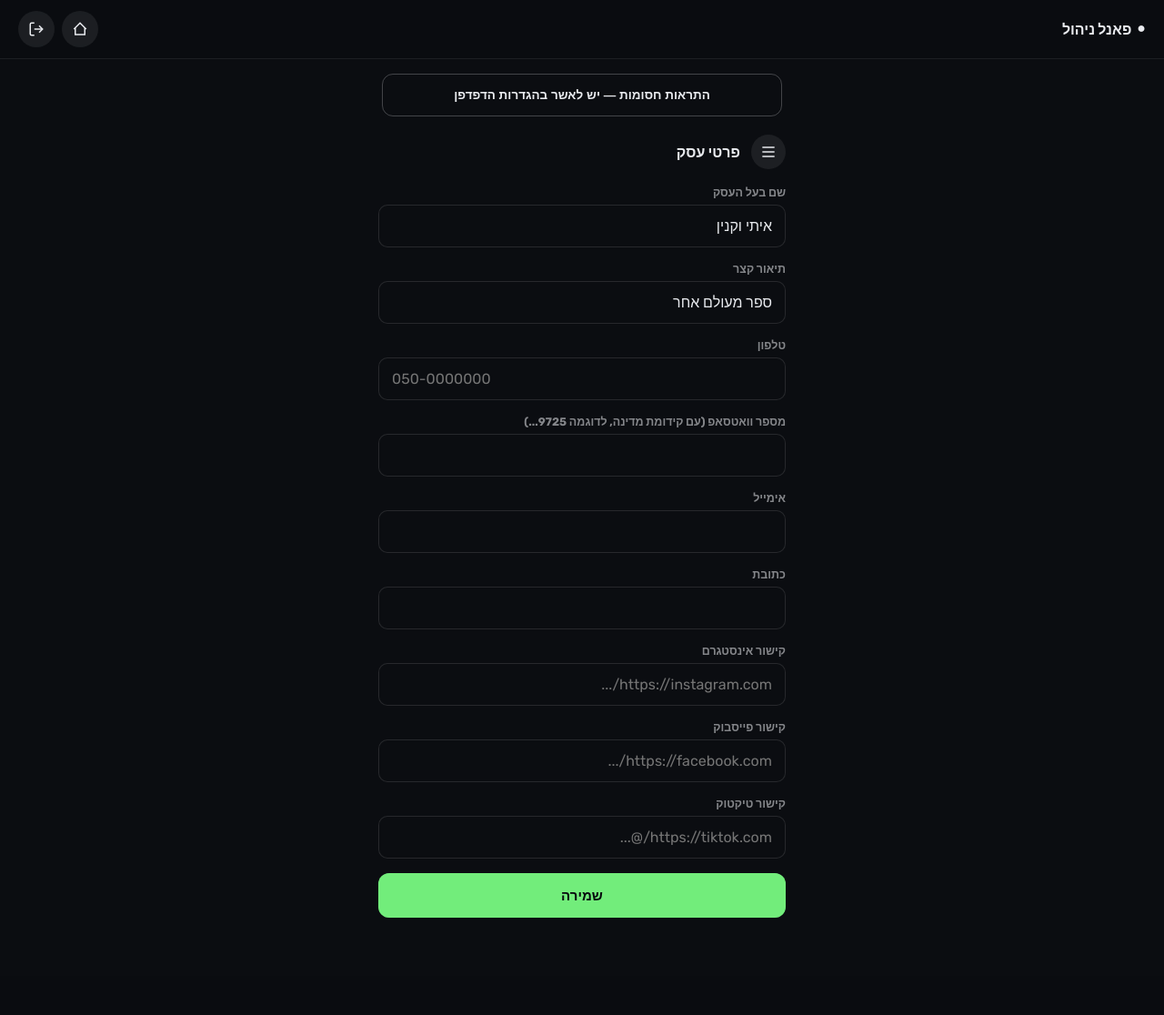
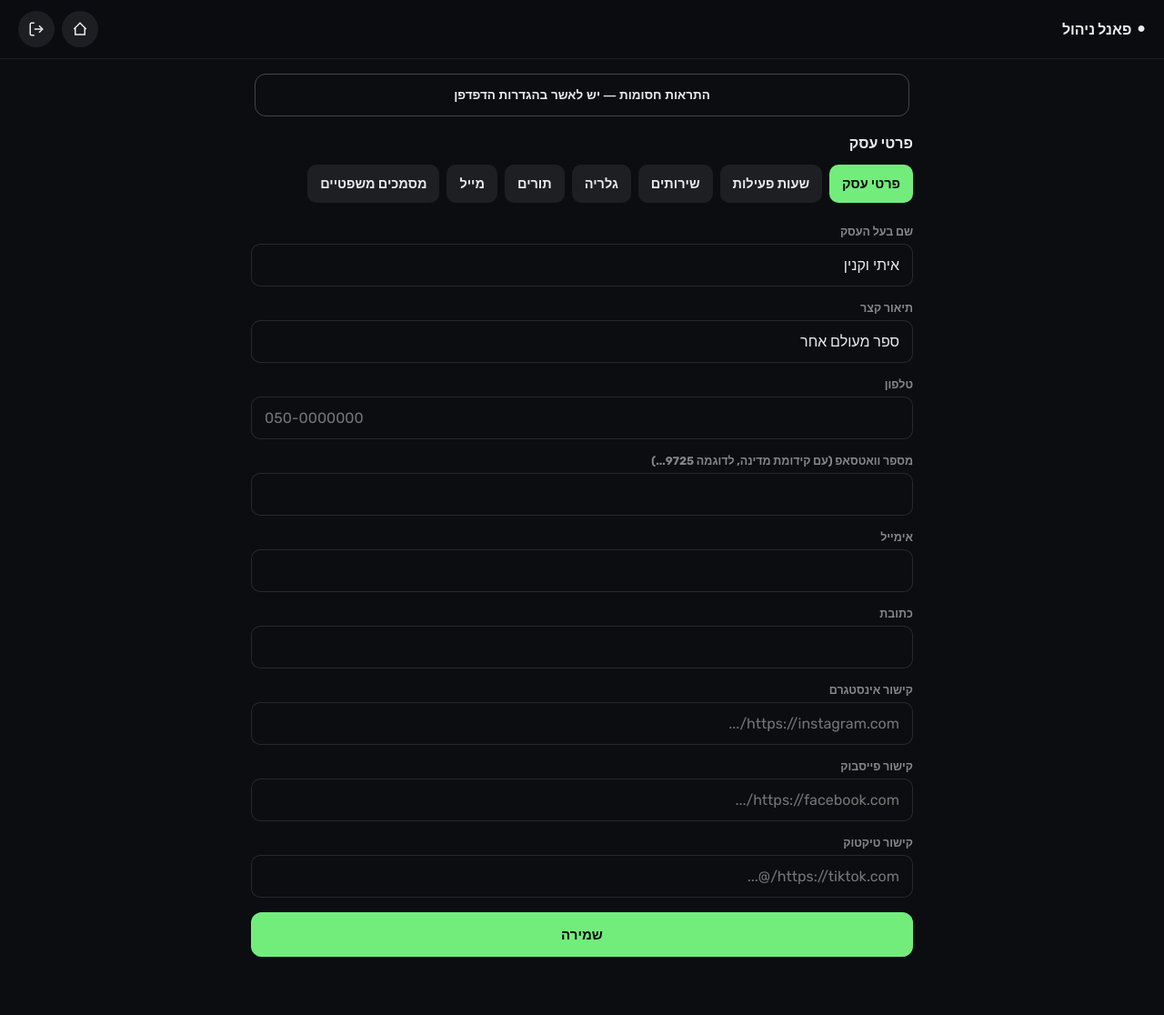
Before and after one commit to BennyTheLion/barber-site, a PHP site: page /admin.php in a window 1280 px wide. Shown: the whole page at 91% size. Before the commit the page ends 1009 px from the top, so only its background shows below. Run offline with PHP 8.4, Linux system fonts and the light colour scheme; the visitor is signed in with stand-in values (Sample User, id 1); data comes from the database, SQL or seed files in the repository; data that the repository does not hold is empty; some libraries are stand-ins or nearby versions.

Commit message:
Make hamburger menu mobile-only and widen layout for desktop
The hamburger was showing on desktop too, with no benefit there since
there's plenty of room for a normal tab row. Added a 700px breakpoint
that hides the hamburger button and lays the same nav items out as an
inline row instead, and widens .wrap so the whole site (not just
admin) uses the extra space on larger screens rather than staying
pinned at a narrow mobile-width column.

Also added filemtime()-based cache-busting query strings to the
style.css/app.js/admin.js includes, since a likely cause of "the
hamburger doesn't do anything" is a browser having cached the old
admin.js from before the menu existed while admin.php's HTML updated
underneath it — without a version query string nothing forces a
refetch after deploy.

Co-Authored-By: Claude Sonnet 5 <noreply@anthropic.com>

```diff
--- a/admin.php
+++ b/admin.php
@@ -9,7 +9,7 @@ $loggedIn = !empty($_SESSION['admin_id']);
 <meta name="viewport" content="width=device-width, initial-scale=1, viewport-fit=cover">
 <title>פאנל ניהול — LINE.</title>
 <link rel="stylesheet" href="https://fonts.googleapis.com/css2?family=Rubik:wght@400;500;600;700;800&display=swap">
-<link rel="stylesheet" href="assets/style.css">
+<link rel="stylesheet" href="assets/style.css?v=<?= @filemtime(__DIR__ . '/assets/style.css') ?>">
 </head>
 <body>
 
@@ -195,7 +195,7 @@ $loggedIn = !empty($_SESSION['admin_id']);
   </div><!-- /.wrap -->
 
   <script>var VAPID_PUBLIC_KEY = <?= json_encode(VAPID_PUBLIC_KEY) ?>;</script>
-  <script src="assets/admin.js"></script>
+  <script src="assets/admin.js?v=<?= @filemtime(__DIR__ . '/assets/admin.js') ?>"></script>
 <?php endif; ?>
 </body>
 </html>
--- a/assets/style.css
+++ b/assets/style.css
@@ -260,3 +260,29 @@ html.a11y-font-xl body { font-size: 128%; }
 .day-row input[type=time] { flex:1; padding:9px; border-radius:8px; background:oklch(0.16 0.008 260); border:1px solid oklch(0.94 0.006 260 / 0.15); color:inherit; font-size:14px; }
 .toast { position:fixed; bottom:20px; left:50%; transform:translateX(-50%); background:oklch(0.85 0.19 145); color:oklch(0.14 0.01 260); padding:12px 20px; border-radius:12px; font-weight:700; font-size:14px; z-index:80; }
 .booking-row { display:flex; justify-content:space-between; align-items:center; padding:12px; border-radius:12px; background:oklch(0.16 0.008 260); margin-bottom:8px; font-size:13.5px; }
+
+/* ── Desktop ──────────────────────────────────────────────────────────
+   Everything above is written mobile-first (the .wrap column IS the layout).
+   From here we widen that same column for larger screens rather than building
+   a separate desktop layout, so every page benefits automatically — and the
+   admin hamburger menu becomes a plain inline tab row once there's room for it. */
+@media (min-width: 700px) {
+  .wrap { max-width: 640px; }
+
+  #admin-menu-btn { display: none; }
+  .admin-menu-dropdown {
+    display: flex !important; flex-direction: row; flex-wrap: wrap; gap: 8px;
+    background: transparent; border: none; padding: 0; margin: 0 16px 20px;
+  }
+  .admin-menu-item { flex: 0 0 auto; background: oklch(0.94 0.006 260 / 0.08); }
+  .admin-menu-item:hover { background: oklch(0.94 0.006 260 / 0.14); }
+  .admin-menu-item.active:hover { background: oklch(0.85 0.19 145); }
+
+  .btn, .chip, .slot { cursor: pointer; }
+  .btn:hover:not(:disabled) { filter: brightness(1.08); }
+  .chip:hover, .icon-btn:hover { background: oklch(0.94 0.006 260 / 0.14); }
+}
+
+@media (min-width: 1000px) {
+  .wrap { max-width: 760px; }
+}
--- a/index.php
+++ b/index.php
@@ -5,7 +5,7 @@
 <meta name="viewport" content="width=device-width, initial-scale=1, viewport-fit=cover">
 <title>LINE. — קביעת תור</title>
 <link rel="stylesheet" href="https://fonts.googleapis.com/css2?family=Rubik:wght@400;500;600;700;800&display=swap">
-<link rel="stylesheet" href="assets/style.css">
+<link rel="stylesheet" href="assets/style.css?v=<?= @filemtime(__DIR__ . '/assets/style.css') ?>">
 </head>
 <body>
 <div id="confetti-layer"></div>
@@ -217,6 +217,6 @@
   </div>
 </div>
 
-<script src="assets/app.js"></script>
+<script src="assets/app.js?v=<?= @filemtime(__DIR__ . '/assets/app.js') ?>"></script>
 </body>
 </html>
--- a/privacy.php
+++ b/privacy.php
@@ -11,7 +11,7 @@ $text = $stmt->fetchColumn() ?: '';
 <meta name="viewport" content="width=device-width, initial-scale=1">
 <title>מדיניות פרטיות — LINE.</title>
 <link rel="stylesheet" href="https://fonts.googleapis.com/css2?family=Rubik:wght@400;500;600;700;800&display=swap">
-<link rel="stylesheet" href="assets/style.css">
+<link rel="stylesheet" href="assets/style.css?v=<?= @filemtime(__DIR__ . '/assets/style.css') ?>">
 </head>
 <body>
 <div class="site-header"><div class="brand">מדיניות פרטיות</div><a href="index.php" class="icon-btn">✕</a></div>
--- a/terms.php
+++ b/terms.php
@@ -11,7 +11,7 @@ $text = $stmt->fetchColumn() ?: '';
 <meta name="viewport" content="width=device-width, initial-scale=1">
 <title>תקנון — LINE.</title>
 <link rel="stylesheet" href="https://fonts.googleapis.com/css2?family=Rubik:wght@400;500;600;700;800&display=swap">
-<link rel="stylesheet" href="assets/style.css">
+<link rel="stylesheet" href="assets/style.css?v=<?= @filemtime(__DIR__ . '/assets/style.css') ?>">
 </head>
 <body>
 <div class="site-header"><div class="brand">תקנון האתר</div><a href="index.php" class="icon-btn">✕</a></div>
```
